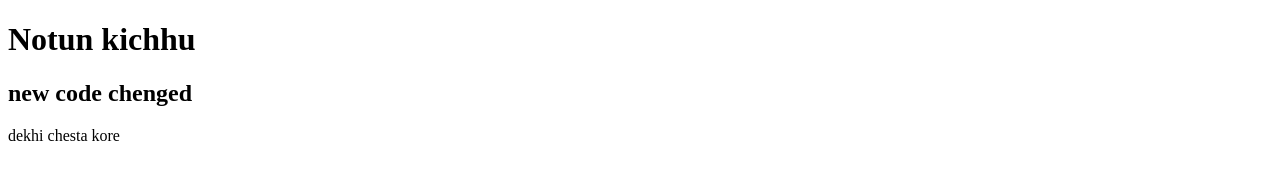
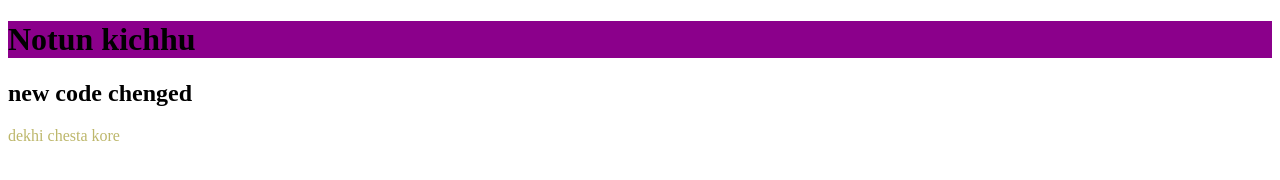
Before and after one commit to mazharul03/my-2nd-repo, a plain HTML site: page index.html in a window 1280 px wide. Drawn offline with Linux system fonts and the light colour scheme.

Commit message:
coller chengsd

```diff
--- a/index.html
+++ b/index.html
@@ -5,6 +5,7 @@
     <meta http-equiv="X-UA-Compatible" content="IE=edge">
     <meta name="viewport" content="width=device-width, initial-scale=1.0">
     <title>my 2nd github ripo</title>
+    <link rel="stylesheet" href="style.css">
 </head>
 <body>
     <h1>Notun kichhu </h1>
--- a/style.css
+++ b/style.css
@@ -0,0 +1,6 @@
+p{
+    color: darkkhaki;
+}
+h1{
+    background-color: darkmagenta;
+}
```
